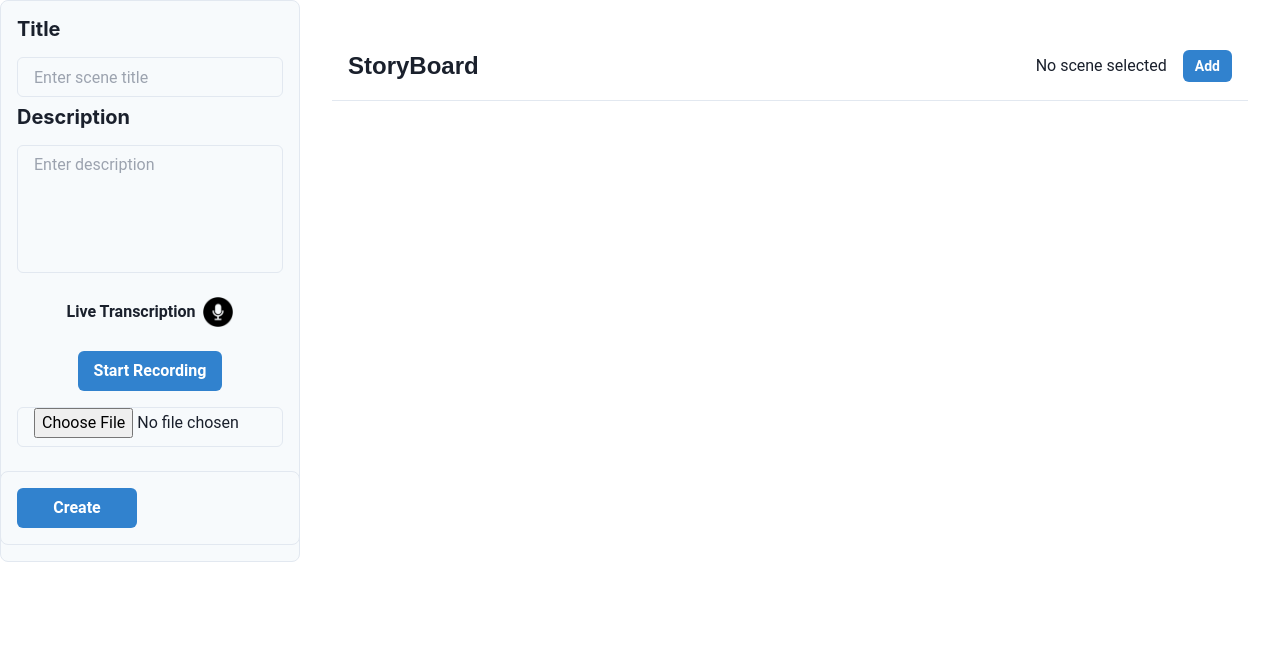
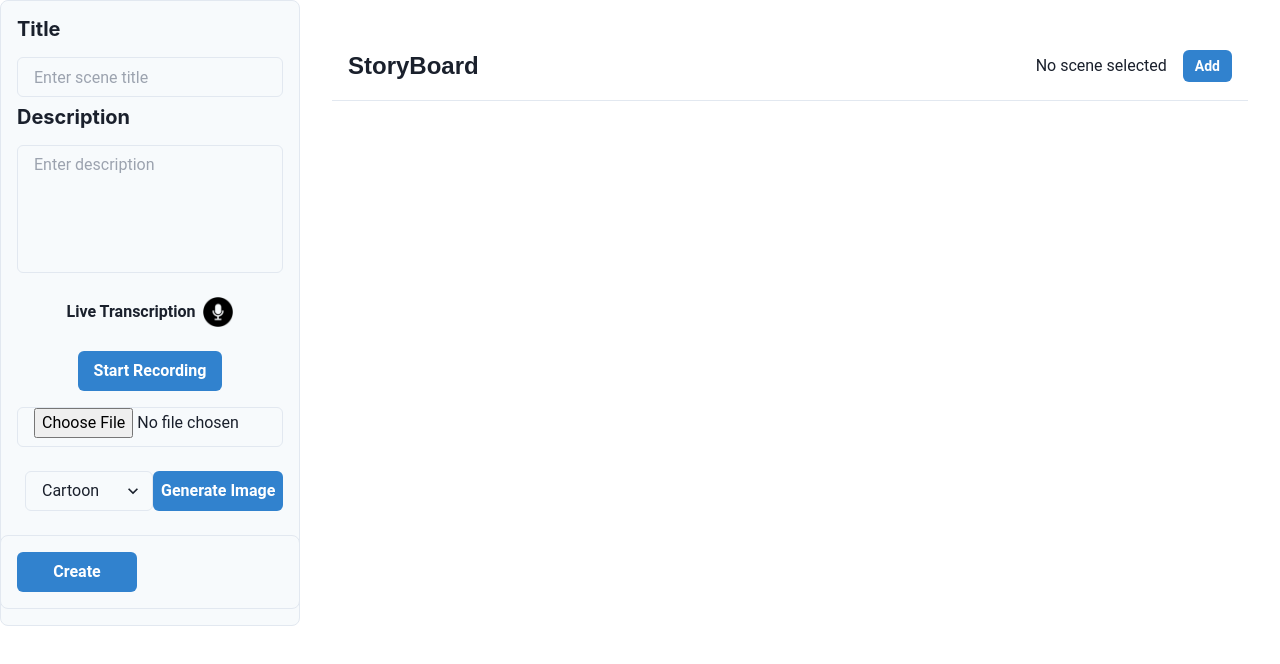
Before and after one commit to Kit-Kat31415926/Storyboard, a React (Create React App) app in the folder storyboard/: page /Home in a window 1280 px wide. Shown: the top 664 px of the page. Built offline with nearby package versions, Linux system fonts and the light colour scheme.

Commit message:
Started stable Diffusion Work

```diff
--- a/storyboard/src/components/SideBar.jsx
+++ b/storyboard/src/components/SideBar.jsx
@@ -1,5 +1,5 @@
 import React, { useState, useRef } from 'react';
-import { Box, Button, Input, Heading, Stack, VStack, Text, Image, Textarea } from '@chakra-ui/react';
+import { Box, Button, Input, Heading, Stack, VStack, Text, Image, Textarea, Select } from '@chakra-ui/react';
 import mic from '../assets/microphone.png';
 
 const SideBar = ({ title, setTitle, description, setDescription, saveCreate, scenes, setScenes, selectedSceneIndex, createNewScene }) => {
@@ -9,6 +9,7 @@ const SideBar = ({ title, setTitle, description, setDescription, saveCreate, sce
     const [isRecording, setIsRecording] = useState(false);
     const socketRef = useRef(null);
     const mediaRecorderRef = useRef(null);
+    const [selectedStyle, setSelectedStyle] = useState("Cartoon");
 
     const handleUpload = (event) => {
         const selectedFile = event.target.files[0];
@@ -146,6 +147,27 @@ const SideBar = ({ title, setTitle, description, setDescription, saveCreate, sce
                     mb={2}
                     ref={fileInputRef}
                 />
+                <Box display="flex" justifyContent="space-between" w="full" mb={2}>
+                    <Select
+                        placeholder="Select style"
+                        value={selectedStyle}
+                        onChange={(e) => setSelectedStyle(e.target.value)}
+                        ml={2}
+                        width="150px"
+                    >
+                        <option value="Cartoon">Cartoon</option>
+                        <option value="Anime">Anime</option>
+                        <option value="Realistic">Realistic</option>
+                        <option value="Pixel Art">Pixel Art</option>
+                        <option value="Watercolor">Watercolor</option>
+                        <option value="Surrealistic">Surrealistic</option>
+                        <option value="Minimalism">Minimalism</option>
+                        <option value="Comic Book">Comic Book</option>
+                    </Select>
+                    <Button colorScheme="blue" onClick={() => { }}>
+                        Generate Image
+                    </Button>
+                </Box>
                 <Box className="SideBar" h="full" w="300px" borderWidth="1px" borderRadius="lg" borderColor="gray.200" p={4} bg="gray.50">
                     <Box display="flex" justifyContent="space-between" w="full">
                         <Button colorScheme="blue" onClick={() => addScene(title, description)} width="120px">
```
